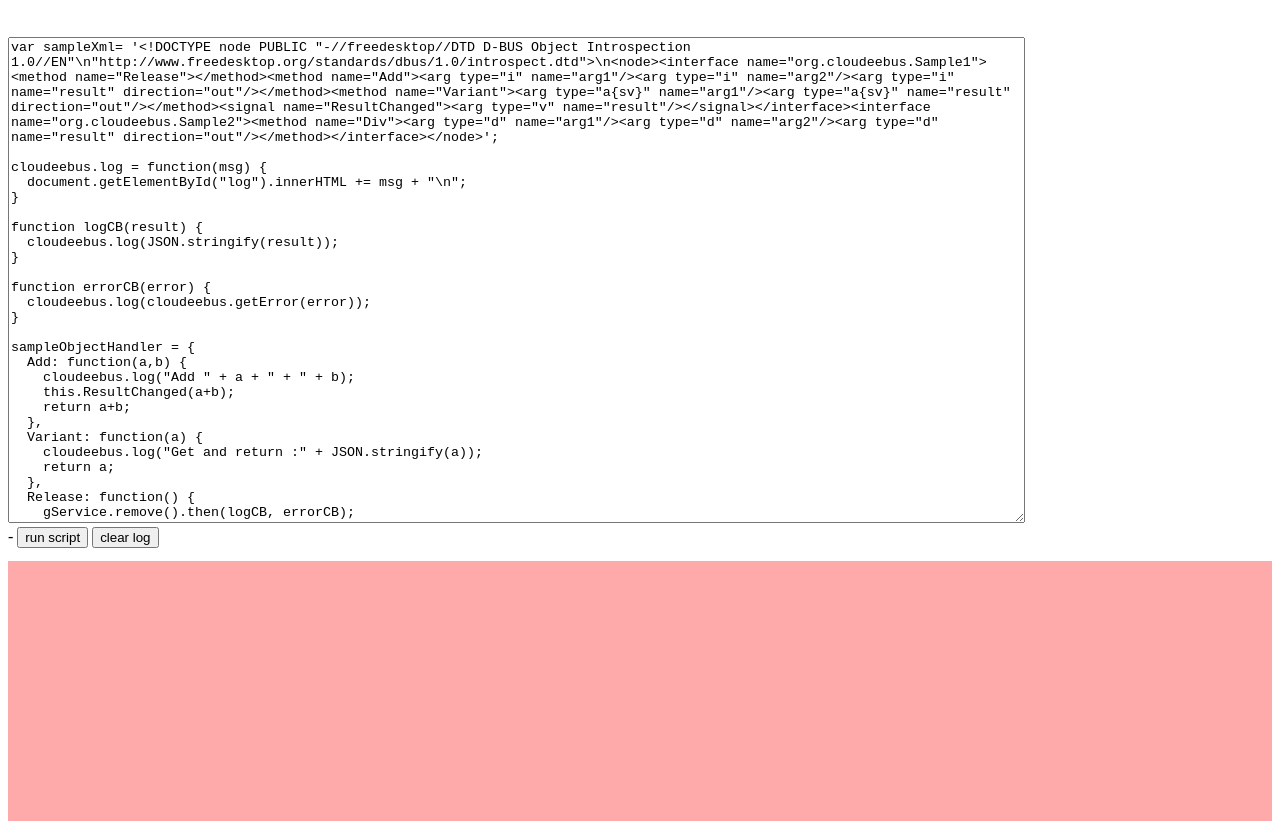
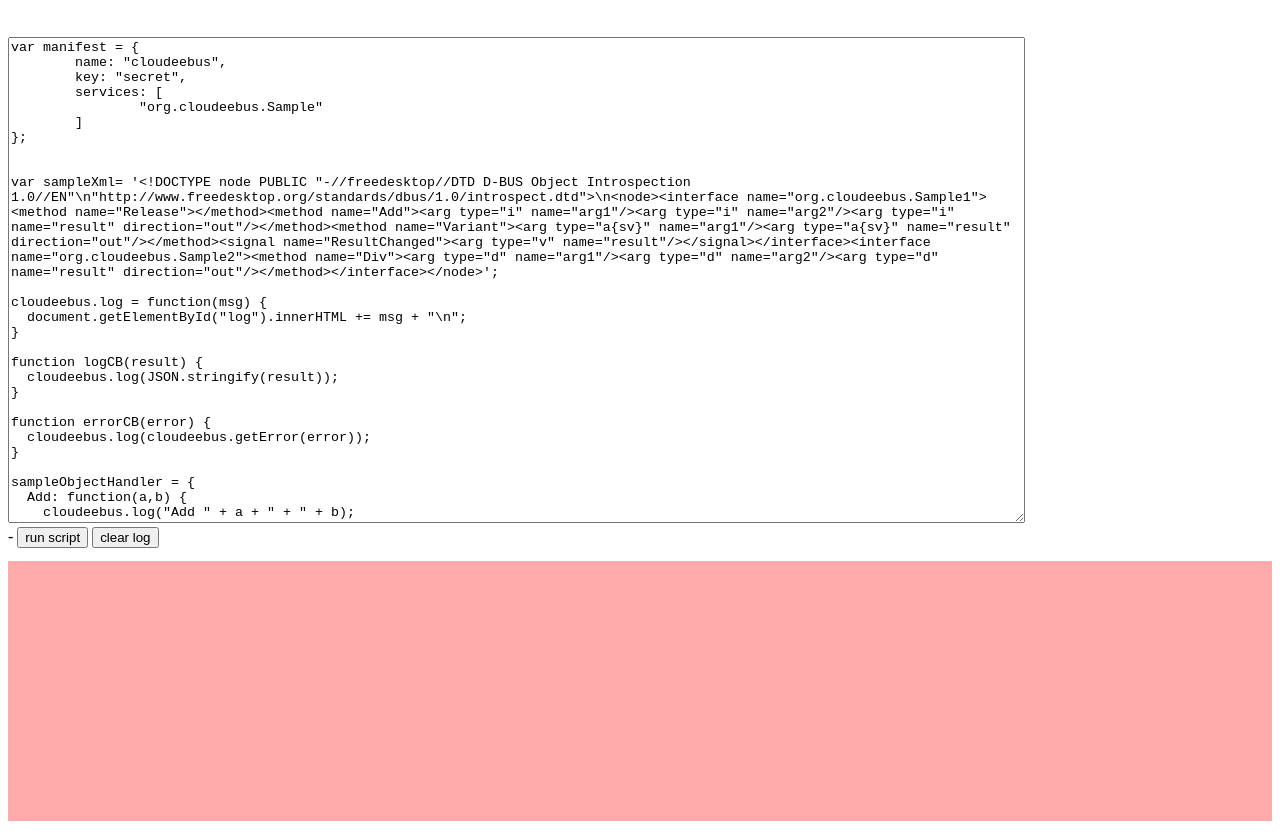
Before and after one commit to intel/cloudeebus, a plain HTML site: page doc/agent/server.html in a window 1280 px wide. Shown: the part 61-895 px from the top of the page. Drawn offline with Linux system fonts and the light colour scheme.

Commit message:
dbus service : adding manifest providing security

```diff
--- a/doc/agent/server.html
+++ b/doc/agent/server.html
@@ -17,7 +17,17 @@
    <body>
         <center><h1>cloudeebus</h1></center>
         <br>
-		<textarea style="width:80%" rows="32" id="script">var sampleXml= '<!DOCTYPE node PUBLIC "-//freedesktop//DTD D-BUS Object Introspection 1.0//EN"\n"http://www.freedesktop.org/standards/dbus/1.0/introspect.dtd">\n<node><interface name="org.cloudeebus.Sample1"><method name="Release"></method><method name="Add"><arg type="i" name="arg1"/><arg type="i" name="arg2"/><arg type="i" name="result" direction="out"/></method><method name="Variant"><arg type="a{sv}" name="arg1"/><arg type="a{sv}" name="result" direction="out"/></method><signal name="ResultChanged"><arg type="v" name="result"/></signal></interface><interface name="org.cloudeebus.Sample2"><method name="Div"><arg type="d" name="arg1"/><arg type="d" name="arg2"/><arg type="d" name="result" direction="out"/></method></interface></node>';
+		<textarea style="width:80%" rows="32" id="script">
+var manifest = {
+	name: "cloudeebus",
+	key: "secret",
+	services: [
+		"org.cloudeebus.Sample"
+	]
+};
+
+
+var sampleXml= '<!DOCTYPE node PUBLIC "-//freedesktop//DTD D-BUS Object Introspection 1.0//EN"\n"http://www.freedesktop.org/standards/dbus/1.0/introspect.dtd">\n<node><interface name="org.cloudeebus.Sample1"><method name="Release"></method><method name="Add"><arg type="i" name="arg1"/><arg type="i" name="arg2"/><arg type="i" name="result" direction="out"/></method><method name="Variant"><arg type="a{sv}" name="arg1"/><arg type="a{sv}" name="result" direction="out"/></method><signal name="ResultChanged"><arg type="v" name="result"/></signal></interface><interface name="org.cloudeebus.Sample2"><method name="Div"><arg type="d" name="arg1"/><arg type="d" name="arg2"/><arg type="d" name="result" direction="out"/></method></interface></node>';
 
 cloudeebus.log = function(msg) {
   document.getElementById("log").innerHTML += msg + "\n";
@@ -97,7 +107,7 @@ function connectSuccess() {
   }
 }
 
-cloudeebus.connect("ws://localhost:9003", null, connectSuccess, errorCB);
+cloudeebus.connect("ws://localhost:9003", manifest, connectSuccess, errorCB);
 </textarea>
 		<br>
 -		<input type="button" value="run script" onclick="evalScript()"/>
```
